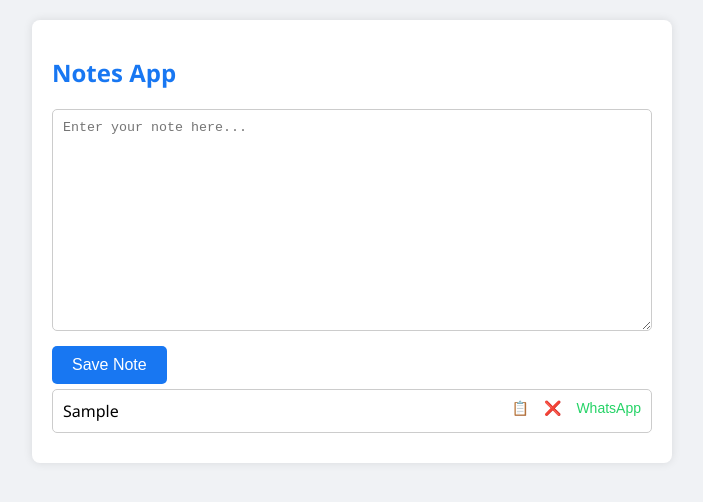
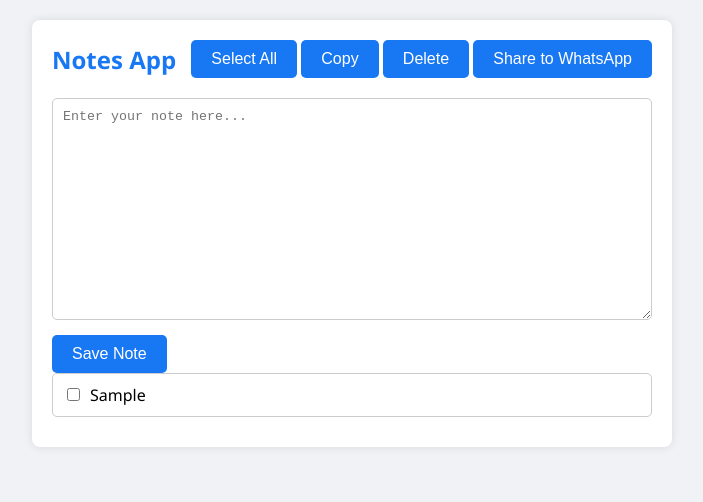
Before and after one commit to surajssewa97/notes, a plain HTML site: page index.html in a window 1280 px wide. Both pictures are taken after typing "Sample" into the empty fields and a click on the button "Save Note". Shown: the whole page, without its empty margins (288-991 px from the left). Drawn offline with Linux system fonts and the light colour scheme.

Commit message:
Update index.html

```diff
--- a/index.html
+++ b/index.html
@@ -21,10 +21,31 @@
             box-shadow: 0 0 10px rgba(0,0,0,0.1);
         }
 
+        .navbar {
+            display: flex;
+            justify-content: space-between;
+            align-items: center;
+            margin-bottom: 20px;
+        }
+
         h1 {
             color: #1877f2;
             font-size: 24px;
-            margin-bottom: 20px;
+            margin: 0;
+        }
+
+        button {
+            padding: 10px 20px;
+            background-color: #1877f2;
+            color: #fff;
+            border: none;
+            border-radius: 5px;
+            cursor: pointer;
+            font-size: 16px;
+        }
+
+        button:hover {
+            background-color: #166fe5;
         }
 
         textarea {
@@ -37,21 +58,6 @@
             resize: vertical;
         }
 
-        button {
-            padding: 10px 20px;
-            background-color: #1877f2;
-            color: #fff;
-            border: none;
-            border-radius: 5px;
-            cursor: pointer;
-            font-size: 16px;
-            margin-bottom: 5px;
-        }
-
-        button:hover {
-            background-color: #166fe5;
-        }
-
         .note {
             position: relative;
             margin-bottom: 10px;
@@ -61,48 +67,30 @@
             background-color: #fff;
         }
 
-        .note .button-container {
-            position: absolute;
-            top: 5px;
-            right: 5px;
-            display: flex;
-            gap: 5px;
-        }
-
-        .note button {
-            background-color: transparent;
-            border: none;
-            cursor: pointer;
-            font-size: 14px;
-            padding: 5px;
-        }
-
-        .copy {
-            color: #1877f2;
-        }
-
-        .delete {
-            color: #ff0000;
-        }
-
-        .delete:hover {
-            background-color: #ffcccc;
-        }
-
-        .whatsapp {
-            color: #25D366; /* WhatsApp Green */
+        .note input[type="checkbox"] {
+            margin-right: 10px;
         }
     </style>
 </head>
 <body>
     <div class="container">
-        <h1>Notes App</h1>
+        <div class="navbar">
+            <h1>Notes App</h1>
+            <div>
+                <button onclick="selectAllNotes()">Select All</button>
+                <button onclick="copySelectedNotes()">Copy</button>
+                <button onclick="deleteSelectedNotes()">Delete</button>
+                <button onclick="shareToWhatsApp()">Share to WhatsApp</button>
+            </div>
+        </div>
         <textarea id="noteInput" placeholder="Enter your note here..."></textarea>
         <button onclick="saveNote()">Save Note</button>
         <div id="noteList"></div>
     </div>
 
     <script>
+        var noteCount = 0; // Variable to track the number of notes
+
         // Function to save note
         function saveNote() {
             var noteInput = document.getElementById('noteInput');
@@ -110,46 +98,19 @@
             var noteText = noteInput.value.trim();
 
             if (noteText !== '') {
+                noteCount++; // Increment note count
                 var noteElement = document.createElement('div');
                 noteElement.classList.add('note');
-                noteElement.textContent = noteText;
 
-                // Create button container
-                var buttonContainer = document.createElement('div');
-                buttonContainer.classList.add('button-container');
+                // Add checkbox
+                var checkbox = document.createElement('input');
+                checkbox.type = 'checkbox';
+                noteElement.appendChild(checkbox);
 
-                // Create copy button
-                var copyButton = document.createElement('button');
-                copyButton.innerHTML = '📋';
-                copyButton.classList.add('copy');
-                copyButton.onclick = function() {
-                    copyToClipboard(noteText);
-                };
-                buttonContainer.appendChild(copyButton);
-
-                // Create delete button
-                var deleteButton = document.createElement('button');
-                deleteButton.innerHTML = '❌';
-                deleteButton.classList.add('delete');
-                deleteButton.onclick = function() {
-                    noteList.removeChild(noteElement);
-                    saveToLocalStorage();
-                };
-                buttonContainer.appendChild(deleteButton);
-
-                // Create WhatsApp share button
-                var whatsappButton = document.createElement('button');
-                whatsappButton.innerHTML = 'WhatsApp';
-                whatsappButton.classList.add('whatsapp');
-                whatsappButton.onclick = function() {
-                    // Change the phone number and message content as needed
-                    var phoneNumber = ''; // Enter phone number here
-                    var message = encodeURIComponent(noteText);
-                    window.open('https://api.whatsapp.com/send?phone=' + phoneNumber + '&text=' + message);
-                };
-                buttonContainer.appendChild(whatsappButton);
-
-                noteElement.appendChild(buttonContainer);
+                // Display note text
+                var noteContent = document.createElement('span');
+                noteContent.textContent = noteText;
+                noteElement.appendChild(noteContent);
 
                 noteList.appendChild(noteElement);
                 noteInput.value = '';
@@ -170,6 +131,32 @@
             alert('Note copied to clipboard!');
         }
 
+        // Function to copy selected notes to clipboard
+        function copySelectedNotes() {
+            var selectedNotes = document.querySelectorAll('.note input[type="checkbox"]:checked');
+            var notesText = Array.from(selectedNotes).map(note => note.parentElement.textContent).join('\n');
+            copyToClipboard(notesText);
+        }
+
+        // Function to delete selected notes
+        function deleteSelectedNotes() {
+            var selectedNotes = document.querySelectorAll('.note input[type="checkbox"]:checked');
+            selectedNotes.forEach(note => note.parentElement.remove());
+            saveToLocalStorage();
+        }
+
+        // Function to select all notes
+        function selectAllNotes() {
+            var checkboxes = document.querySelectorAll('.note input[type="checkbox"]');
+            checkboxes.forEach(checkbox => checkbox.checked = true);
+        }
+
+        // Function to share to WhatsApp
+        function shareToWhatsApp() {
+            // Replace with your WhatsApp sharing logic
+            alert('Sharing to WhatsApp...');
+        }
+
         // Function to save notes to local storage
         function saveToLocalStorage() {
             var notes = document.querySelectorAll('.note');
@@ -185,44 +172,16 @@
                 notesArray.forEach(noteText => {
                     var noteElement = document.createElement('div');
                     noteElement.classList.add('note');
-                    noteElement.textContent = noteText;
 
-                    // Create button container
-                    var buttonContainer = document.createElement('div');
-                    buttonContainer.classList.add('button-container');
+                    // Add checkbox
+                    var checkbox = document.createElement('input');
+                    checkbox.type = 'checkbox';
+                    noteElement.appendChild(checkbox);
 
-                    // Create copy button
-                    var copyButton = document.createElement('button');
-                    copyButton.innerHTML = '📋';
-                    copyButton.classList.add('copy');
-                    copyButton.onclick = function() {
-                        copyToClipboard(noteText);
-                    };
-                    buttonContainer.appendChild(copyButton);
-
-                    // Create delete button
-                    var deleteButton = document.createElement('button');
-                    deleteButton.innerHTML = '❌';
-                    deleteButton.classList.add('delete');
-                    deleteButton.onclick = function() {
-                        noteList.removeChild(noteElement);
-                        saveToLocalStorage();
-                    };
-                    buttonContainer.appendChild(deleteButton);
-
-                    // Create WhatsApp share button
-                    var whatsappButton = document.createElement('button');
-                    whatsappButton.innerHTML = 'WhatsApp';
-                    whatsappButton.classList.add('whatsapp');
-                    whatsappButton.onclick = function() {
-                        // Change the phone number and message content as needed
-                        var phoneNumber = ''; // Enter phone number here
-                        var message = encodeURIComponent(noteText);
-                        window.open('https://api.whatsapp.com/send?phone=' + phoneNumber + '&text=' + message);
-                    };
-                    buttonContainer.appendChild(whatsappButton);
-
-                    noteElement.appendChild(buttonContainer);
+                    // Display note text
+                    var noteContent = document.createElement('span');
+                    noteContent.textContent = noteText;
+                    noteElement.appendChild(noteContent);
 
                     noteList.appendChild(noteElement);
                 });
```
